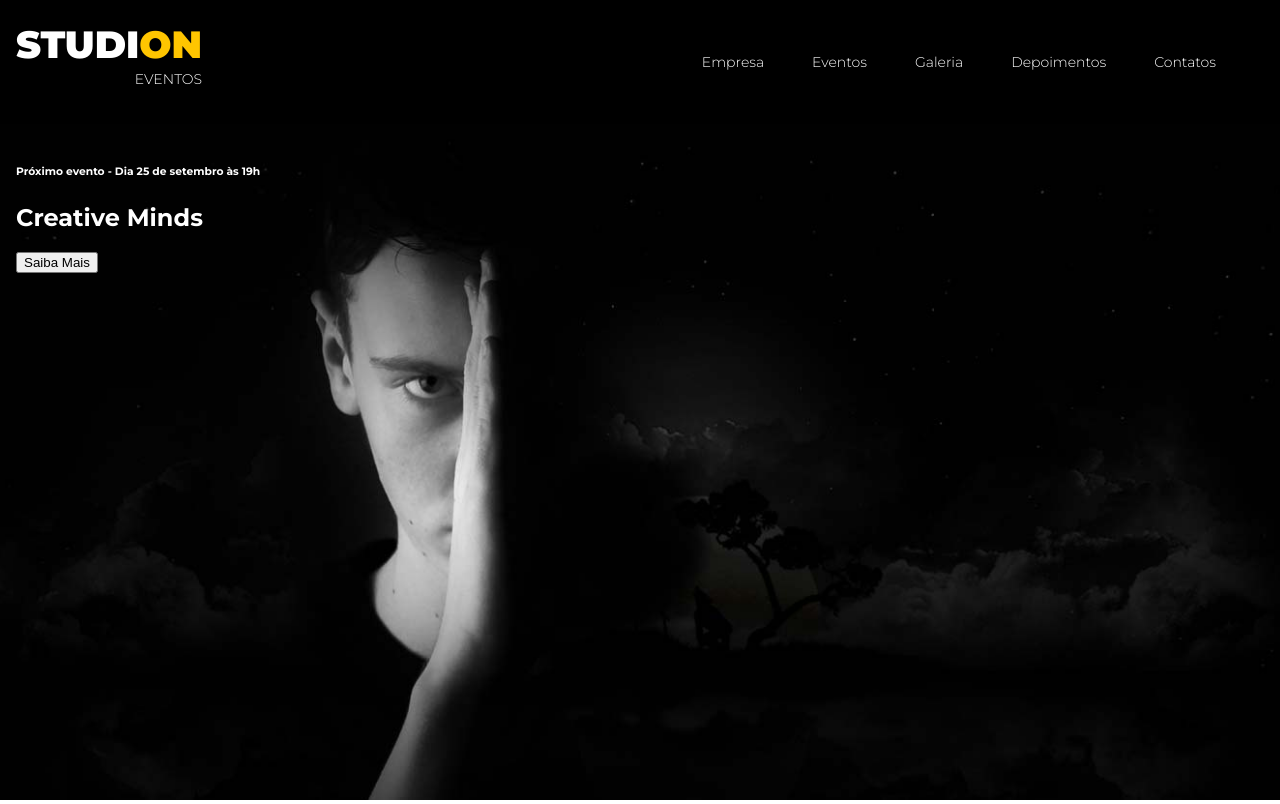
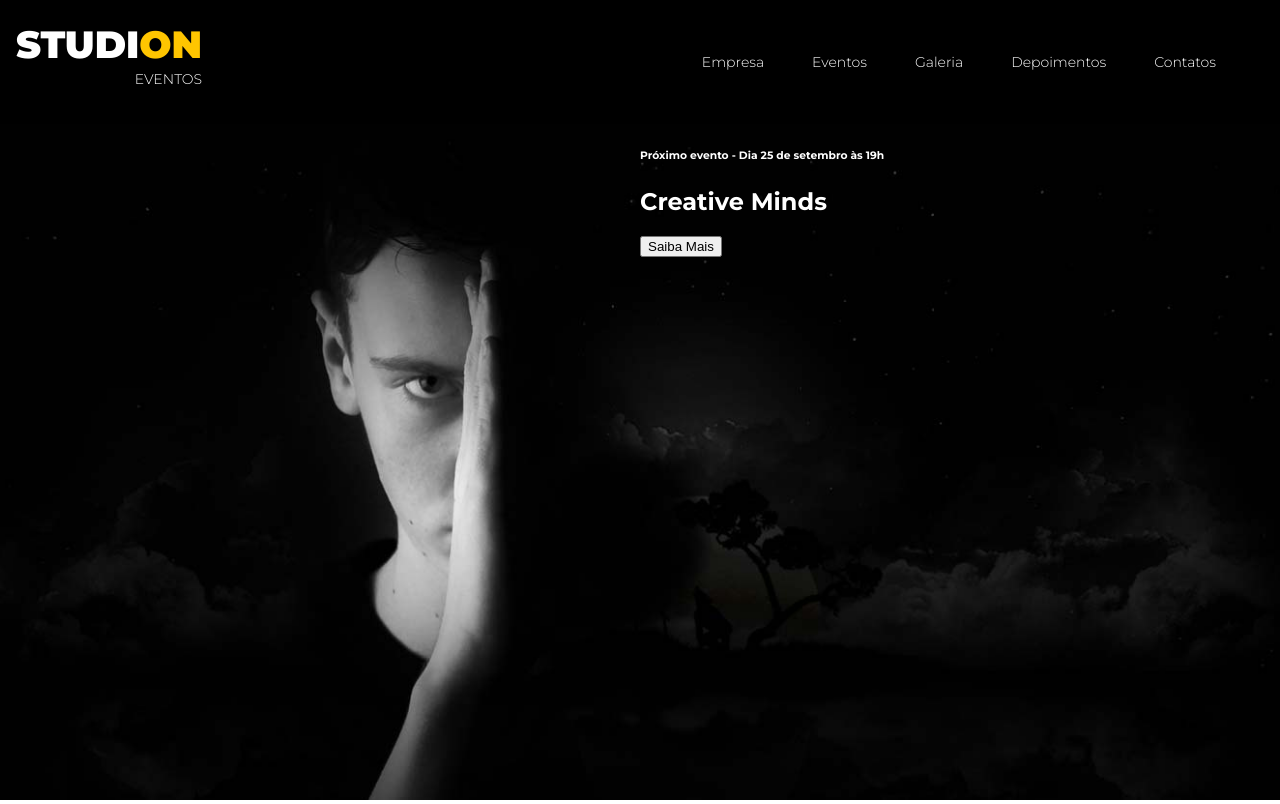
Before and after one commit to eduardoaraujogomes/studion, a website: page src/index.html in a window 1280 px wide. Shown: the top 804 px of the page. Drawn offline with Linux system fonts and the light colour scheme.

Commit message:
changed the logic how to apply background-image on header

```diff
--- a/src/index.html
+++ b/src/index.html
@@ -46,9 +46,12 @@
   <header>
     <div id="slider">
       <div class="slide">
-        <h6><span>Próximo evento</span> - Dia 25 de setembro às 19h</h6>
-        <h2><span>Creative</span> Minds</h2>
-        <button>Saiba Mais</button>
+        <img class="slide__background-image" src="./images/banner.jpg" alt="Studion Banner">
+        <div class="slide__copy">
+          <h6><span>Próximo evento</span> - Dia 25 de setembro às 19h</h6>
+          <h2><span>Creative</span> Minds</h2>
+          <button>Saiba Mais</button>
+        </div>
       </div>
     </div>
   </header>
--- a/src/style.css
+++ b/src/style.css
@@ -25,6 +25,7 @@ ul {
 
 .navbar {
   position: fixed; /* deixa a caixa da nav fixa no topo */
+  z-index: 1; /* deixa a navbar a cima do position relative */
   display: grid; /* trabalha com grid */
   grid-template-columns: 1fr 9fr; /* cria um template de 1 fracao (10% da tela)e 9 fracoes (90% da tela) */
   align-items: center; /* vai centralizar os elementos no centro */
@@ -78,12 +79,23 @@ ul {
 }
 
 #slider {
-  height: calc(100vh - 7.75rem); /* calc faz o calculo que voce quiser */
-  padding: var(--default-padding);
   background-color: #000;
-  background-image: url('./images/banner.jpg');
-  background-size: cover;
-  background-repeat: no-repeat;
-  background-position: center;
   color: #FFF;
 }
+
+.slide {
+  position: relative; /* nao deixa os elementos filhos fugirem dele*/
+  height: calc(100vh - 7.75rem); /* calc faz o calculo que voce quiser */
+}
+
+.slide__background-image {
+  width: 100%;
+  height: 100%;
+  object-fit: cover;
+  object-position: center;
+}
+.slide__copy {
+  position: absolute;
+  top: 0;
+  left: 50vw;
+}
```
